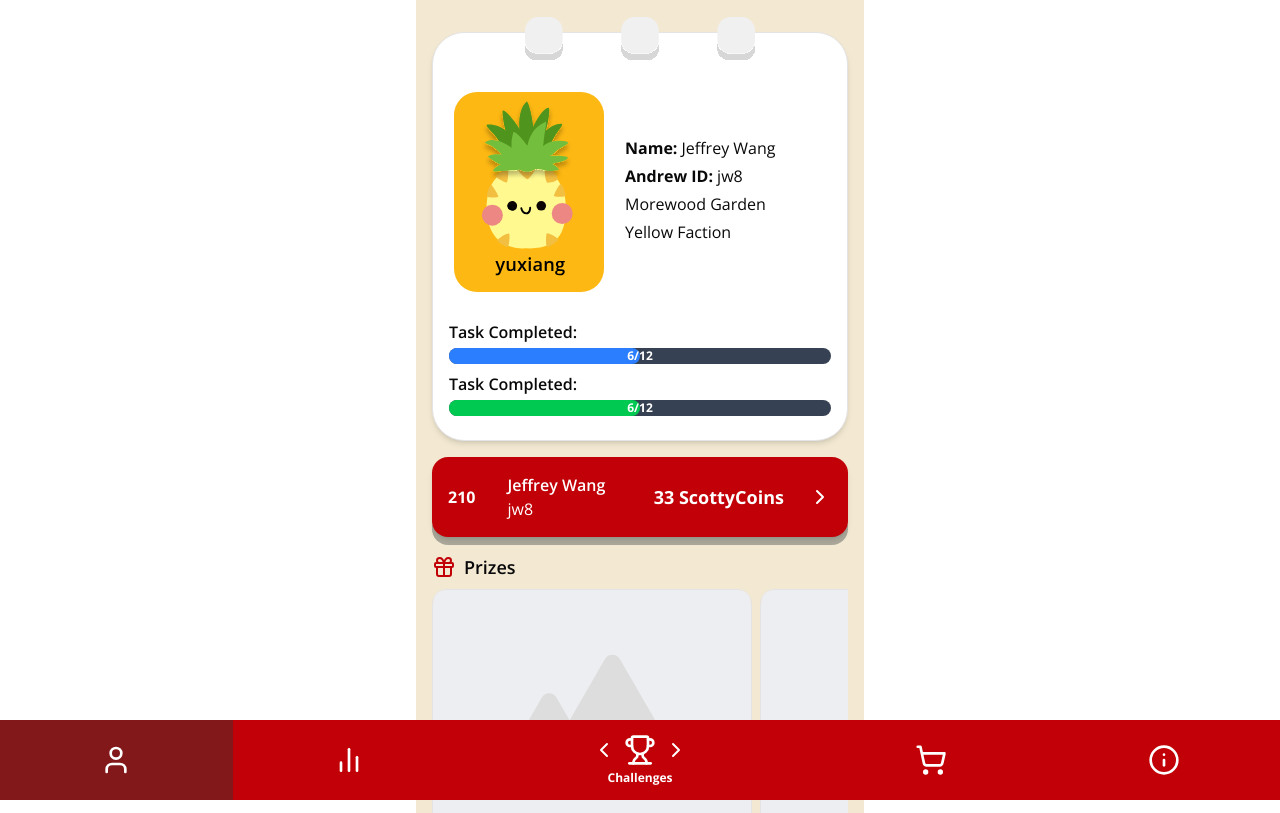
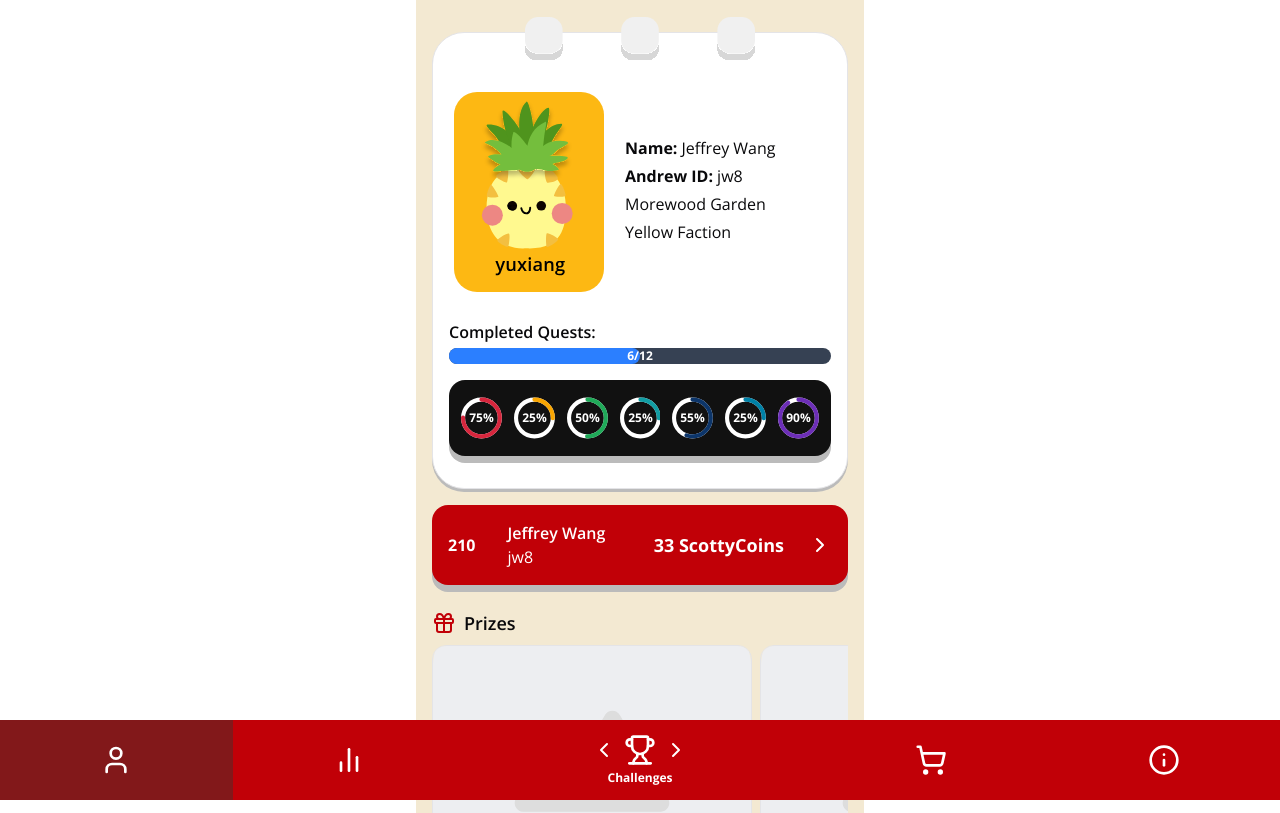
Before and after one commit to ScottyLabs/o-quest, a React (Vite) app in the folder apps/frontend/: page /profile in a window 1280 px wide. Shown: the top 813 px of the page. Built offline with nearby package versions, Linux system fonts and the light colour scheme.

Commit message:
feat: add progress bar for each category

```diff
--- /dev/null
+++ b/apps/frontend/src/components/category-progress-bar.tsx
@@ -0,0 +1,79 @@
+const COLORS = [
+    "#D7263D", // red
+    "#F9A602", // yellow
+    "#1FAA59", // green
+    "#119DA4", // teal
+    "#0C356A", // dark blue
+    "#0081A7", // blue
+    "#6C2EB7", // purple
+];
+
+interface CategoryProgressBarProps {
+    categories: { name: string; percentage: number }[];
+}
+
+const CIRCLE_SIZE = 60;
+const STROKE_WIDTH = 6;
+const RADIUS = (CIRCLE_SIZE - STROKE_WIDTH) / 2;
+const CIRCUMFERENCE = 2 * Math.PI * RADIUS;
+
+function CategoryProgressBar({ categories }: CategoryProgressBarProps) {
+    return (
+        <div className="bg-[#111] rounded-2xl p-2 px-3 flex gap-3 justify-center items-center shadow-[0_7px_0_#bbb] my-4">
+            {categories.slice(0, 7).map(({ name, percentage }, i) => {
+                const dash = (percentage / 100) * CIRCUMFERENCE;
+                return (
+                    <svg
+                        key={name}
+                        width={CIRCLE_SIZE}
+                        height={CIRCLE_SIZE}
+                        viewBox={`0 0 ${CIRCLE_SIZE} ${CIRCLE_SIZE}`}
+                        className="block"
+                        role="img"
+                        aria-label={`${name} progress: ${percentage}%`}
+                    >
+                        <title>{`${name} progress: ${percentage}%`}</title>
+                        {/* Background circle */}
+                        <circle
+                            cx={CIRCLE_SIZE / 2}
+                            cy={CIRCLE_SIZE / 2}
+                            r={RADIUS}
+                            stroke="#fff"
+                            strokeWidth={STROKE_WIDTH}
+                            fill="none"
+                        />
+                        {/* Progress circle */}
+                        <circle
+                            cx={CIRCLE_SIZE / 2}
+                            cy={CIRCLE_SIZE / 2}
+                            r={RADIUS}
+                            stroke={COLORS[i]}
+                            strokeWidth={STROKE_WIDTH}
+                            fill="none"
+                            strokeDasharray={CIRCUMFERENCE}
+                            strokeDashoffset={CIRCUMFERENCE - dash}
+                            strokeLinecap="round"
+                            style={{
+                                transition: "stroke-dashoffset 0.5s",
+                                transform: "rotate(-90deg)",
+                                transformOrigin: "50% 50%",
+                            }}
+                        />
+                        {/* Percentage text */}
+                        <text
+                            x="50%"
+                            y="50%"
+                            textAnchor="middle"
+                            dominantBaseline="central"
+                            className="fill-white text-[1.1rem] font-bold"
+                        >
+                            {percentage}%
+                        </text>
+                    </svg>
+                );
+            })}
+        </div>
+    );
+}
+
+export default CategoryProgressBar;
--- a/apps/frontend/src/routes/profile.tsx
+++ b/apps/frontend/src/routes/profile.tsx
@@ -2,6 +2,7 @@ import type { UserProfile } from "@/lib/types";
 import { Link, createFileRoute } from "@tanstack/react-router";
 import { Camera, ChevronRight, Gift } from "lucide-react";
 import { useEffect, useState } from "react";
+import CategoryProgressBar from "../components/category-progress-bar";
 import { Card } from "../components/ui/card";
 
 // Mock function to simulate backend data fetching
@@ -79,7 +80,7 @@ function Profile() {
     return (
         <div className="bg-[#F3E9D2] min-h-screen pb-20 max-w-md mx-auto p-4 flex flex-col">
             {/* Profile Card */}
-            <Card className="rounded-4xl shadow-md p-4 mb-4 mt-4 relative overflow-visible">
+            <Card className="rounded-4xl shadow-[0_3px_0_#bbb] p-4 mb-4 mt-4 relative overflow-visible">
                 {/* Decorative SVG at the top */}
                 <div
                     className="w-full flex justify-center -mt-8 mb-2"
@@ -113,9 +114,12 @@ function Profile() {
                         </div>
                     </div>
                 </div>
+
                 {/* Progress Bars */}
                 <div className="mt-1">
-                    <div className="font-semibold text-md">Task Completed:</div>
+                    <div className="font-semibold text-md">
+                        Completed Quests:
+                    </div>
                     <div className="w-full h-4 bg-gray-700 rounded-full mt-1 mb-2 relative">
                         <div
                             className="h-4 bg-blue-500 rounded-full absolute top-0 left-0"
@@ -127,25 +131,27 @@ function Profile() {
                             {data.challengesCompleted}/{data.totalChallenges}
                         </span>
                     </div>
-                    <div className="font-semibold text-md">Task Completed:</div>
-                    <div className="w-full h-4 bg-gray-700 rounded-full mt-1 mb-2 relative">
-                        <div
-                            className="h-4 bg-green-500 rounded-full absolute top-0 left-0"
-                            style={{
-                                width: `${(data.challengesCompleted / data.totalChallenges) * 100}%`,
-                            }}
-                        />
-                        <span className="absolute inset-0 flex items-center justify-center text-white text-xs font-bold">
-                            {data.challengesCompleted}/{data.totalChallenges}
-                        </span>
-                    </div>
+                    {/* Category Progress Bars */}
+                    <CategoryProgressBar
+                        categories={[
+                            { name: "The Essentials", percentage: 75 },
+                            {
+                                name: "Cool Corners of Carnegie",
+                                percentage: 25,
+                            },
+                            { name: "Campus of Bridges", percentage: 50 },
+                            { name: "Let's Eat", percentage: 25 },
+                            { name: "Minor-Major General", percentage: 55 },
+                            { name: "Off-Campus Adventures", percentage: 25 },
+                            { name: "Campus of Bridges", percentage: 90 },
+                        ]}
+                    />
                 </div>
             </Card>
 
             {/* Leaderboard Card */}
-            <div className="relative">
-                <div className="absolute h-5 top-17 left-0 right-0 bottom-0 rounded-b-2xl bg-[#aba89b] z-0" />
-                <div className="bg-red-700 rounded-2xl shadow-md flex items-center px-4 py-4 mb-4 text-white z-10 relative">
+            <div className="relative mb-2">
+                <div className="bg-red-700 rounded-2xl shadow-[0_7px_0_#bbb] flex items-center px-4 py-4 mb-4 text-white z-10 relative">
                     <div className="font-bold mr-8">
                         {data.leaderboard.place}
                     </div>
@@ -172,7 +178,7 @@ function Profile() {
                 <span className="font-semibold text-lg">Prizes</span>
             </div>
             <div className="flex-1 overflow-x-auto mb-4">
-                <div className="flex gap-2 pb-4 h-64">
+                <div className="flex gap-2 h-64">
                     {data.prizes.map((img) => (
                         <img
                             key={img.id}
@@ -190,7 +196,7 @@ function Profile() {
                 <span className="font-semibold text-lg">Gallery</span>
             </div>
             <div className="flex-1 overflow-x-auto">
-                <div className="flex gap-2 pb-4 h-64">
+                <div className="flex gap-2 h-64">
                     {data.gallery.map((img) => (
                         <img
                             key={img.id}
```
